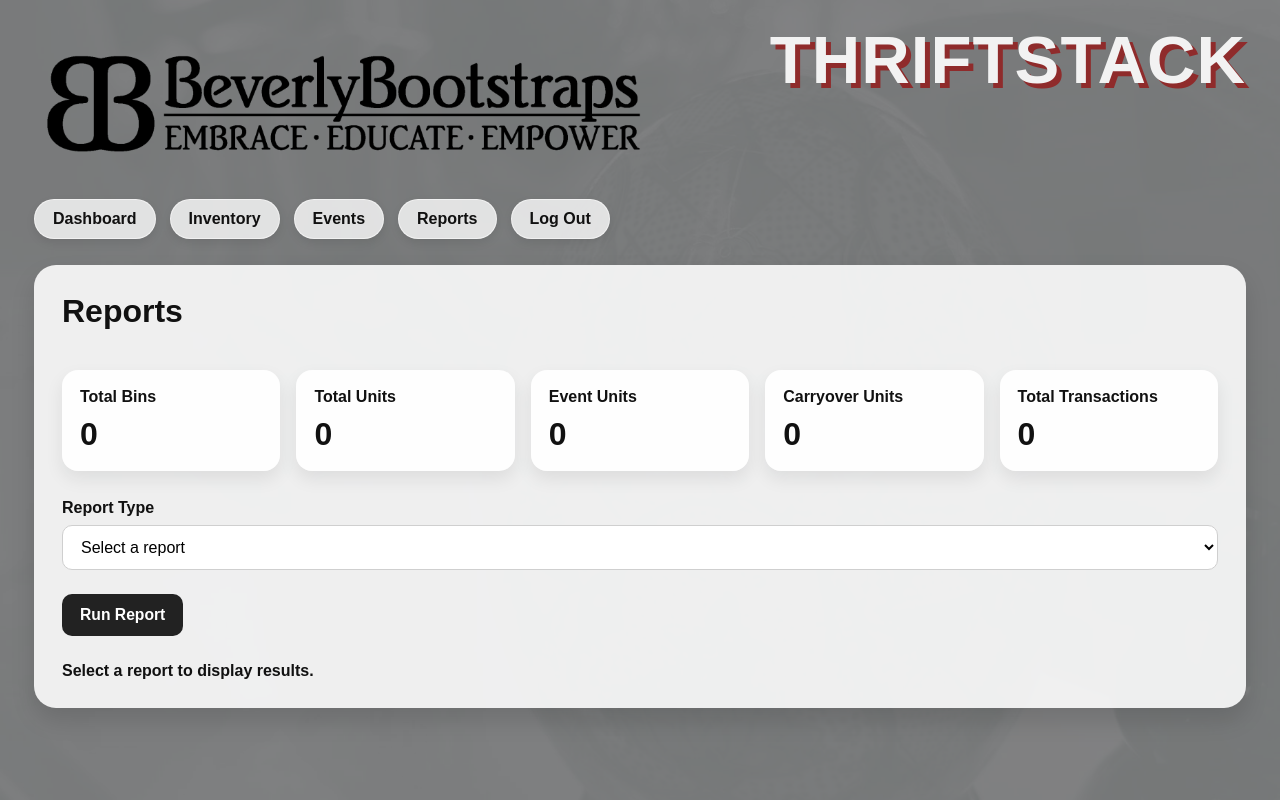
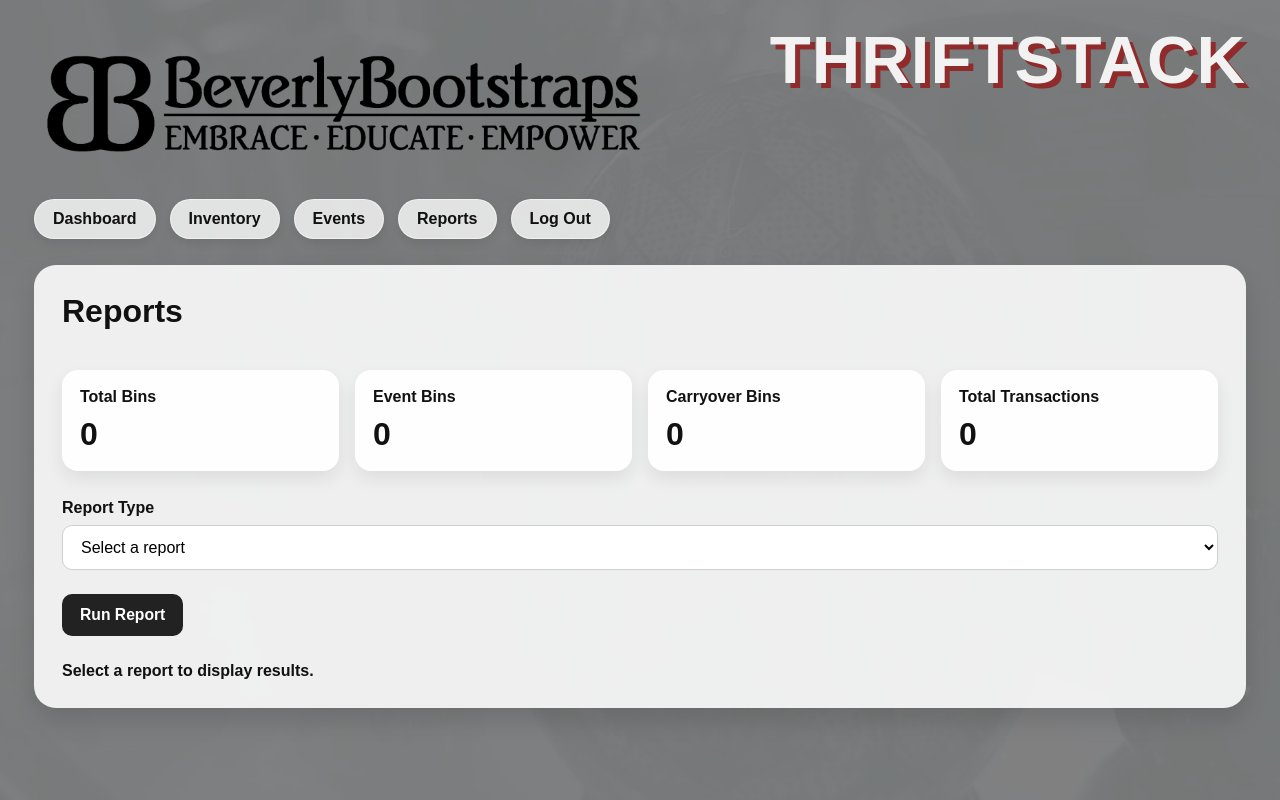
Before and after one commit to MGANT-stack/ThriftStack, a Flask app: page /reports in a window 1280 px wide. Run offline with Flask 3, Linux system fonts and the light colour scheme; data comes from the database, SQL or seed files in the repository; data that the repository does not hold is empty.

Commit message:
git commit -m

```diff
--- a/templates/reports.html
+++ b/templates/reports.html
@@ -11,18 +11,14 @@
     <div class="summary-row">
         <div class="summary-box">
             <h3>Total Bins</h3>
-            <p>{{ report_summary.total_bins if report_summary else 0 }}</p>
-        </div>
-        <div class="summary-box">
-            <h3>Total Units</h3>
             <p>{{ report_summary.total_units if report_summary else 0 }}</p>
         </div>
         <div class="summary-box">
-            <h3>Event Units</h3>
+            <h3>Event Bins</h3>
             <p>{{ report_summary.event_units if report_summary else 0 }}</p>
         </div>
         <div class="summary-box">
-            <h3>Carryover Units</h3>
+            <h3>Carryover Bins</h3>
             <p>{{ report_summary.carryover_units if report_summary else 0 }}</p>
         </div>
         <div class="summary-box">
```
